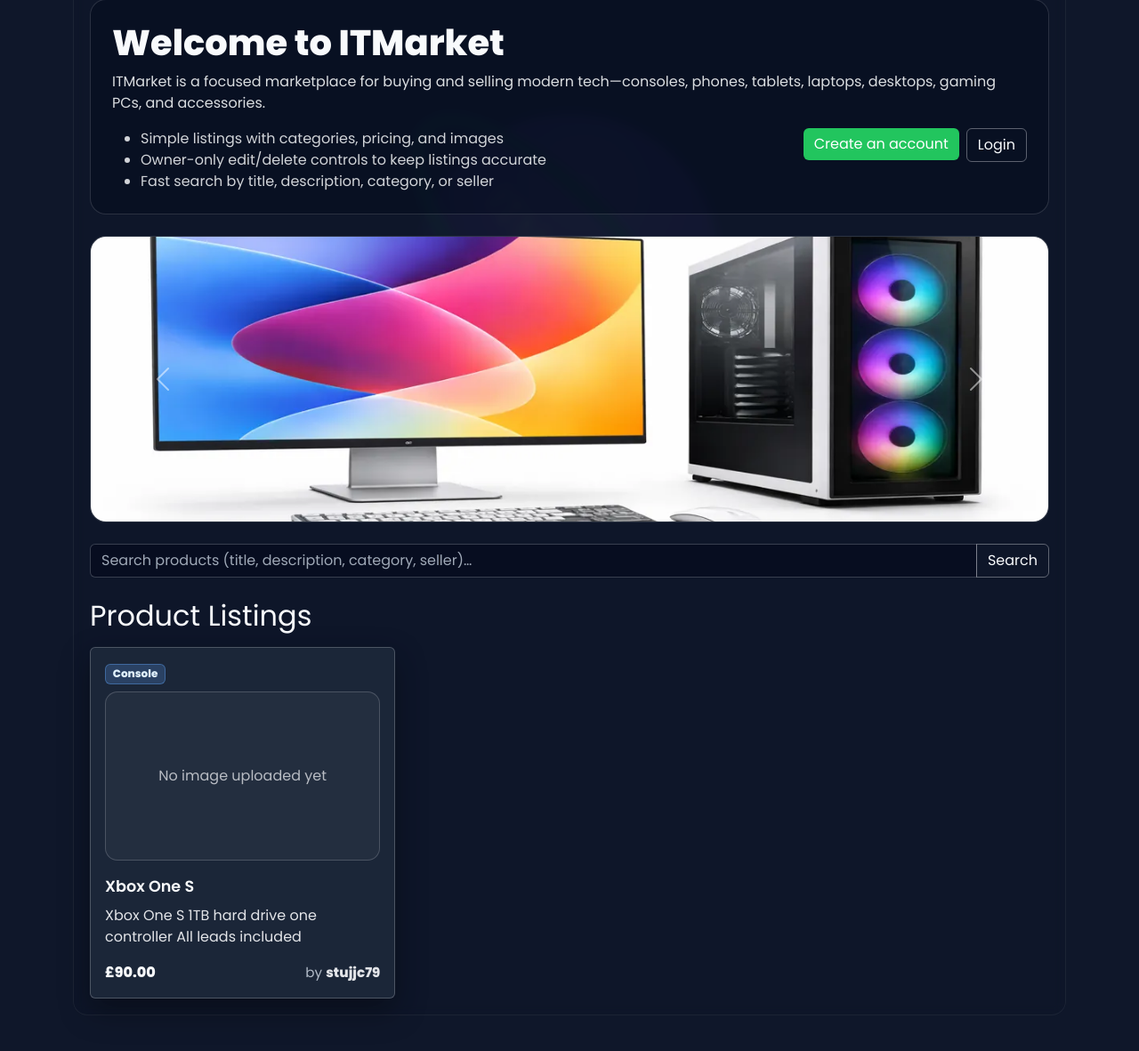
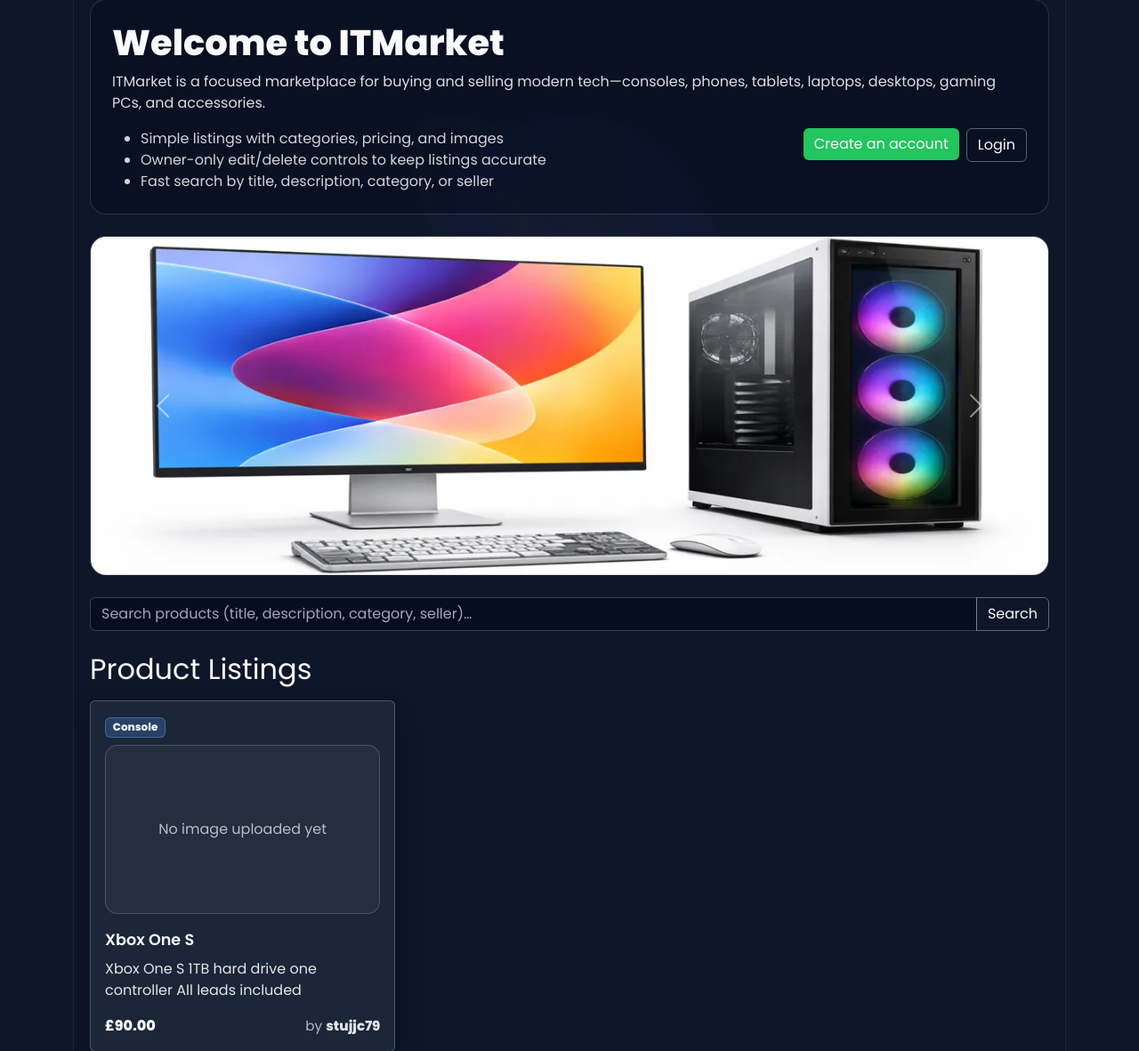
Before and after one commit to cstuart756/itmarket, a Django app: page / in a window 1280 px wide. Shown: the part 104-1285 px from the top of the page at 89% size. Run offline with Django 4.2, Linux system fonts and the light colour scheme; data comes from the database, SQL or seed files in the repository; data that the repository does not hold is empty; parts of the project's set-up code (start-up, migrations or seed data) failed here and were passed over.

Commit message:
Tune carousel height and restore full-bleed slide layout

```diff
--- a/static/marketplace/slides/site.css
+++ b/static/marketplace/slides/site.css
@@ -24,9 +24,7 @@ body {
   color: var(--text);
 }
 
-/* Rotating watermark logo
-   NOTE: This URL is relative to site.css's location.
-   Ensure itmarketlogo.svg sits in the same folder as this CSS file. */
+/* Rotating watermark logo */
 body::before {
   content: "";
   position: fixed;
@@ -159,11 +157,10 @@ body::before {
    Uniform Carousel Images
    ========================= */
 
-/* Fixed-height "window" to make all slides uniform */
 .itmarket-carousel-image-wrapper {
   width: 100%;
-  height: 320px;
-  /* desktop default */
+  height: 380px;
+  /* desktop */
   display: flex;
   align-items: center;
   justify-content: center;
@@ -171,19 +168,14 @@ body::before {
   background: rgba(248, 250, 252, 0.06);
 }
 
-/* IMPORTANT:
-   Use cover to avoid letterboxing and keep the “short” look you liked.
-   This matches the product card image style. */
 .itmarket-carousel-image {
   width: 100%;
   height: 100%;
   object-fit: cover;
-  /* was contain */
   object-position: center;
   display: block;
 }
 
-/* Responsive heights */
 @media (max-width: 992px) {
   .itmarket-carousel-image-wrapper {
     height: 260px;
@@ -213,6 +205,7 @@ body::before {
 }
 
 /* Auth pages */
+
 .auth-wrap {
   max-width: 520px;
   margin: 0 auto;
```
